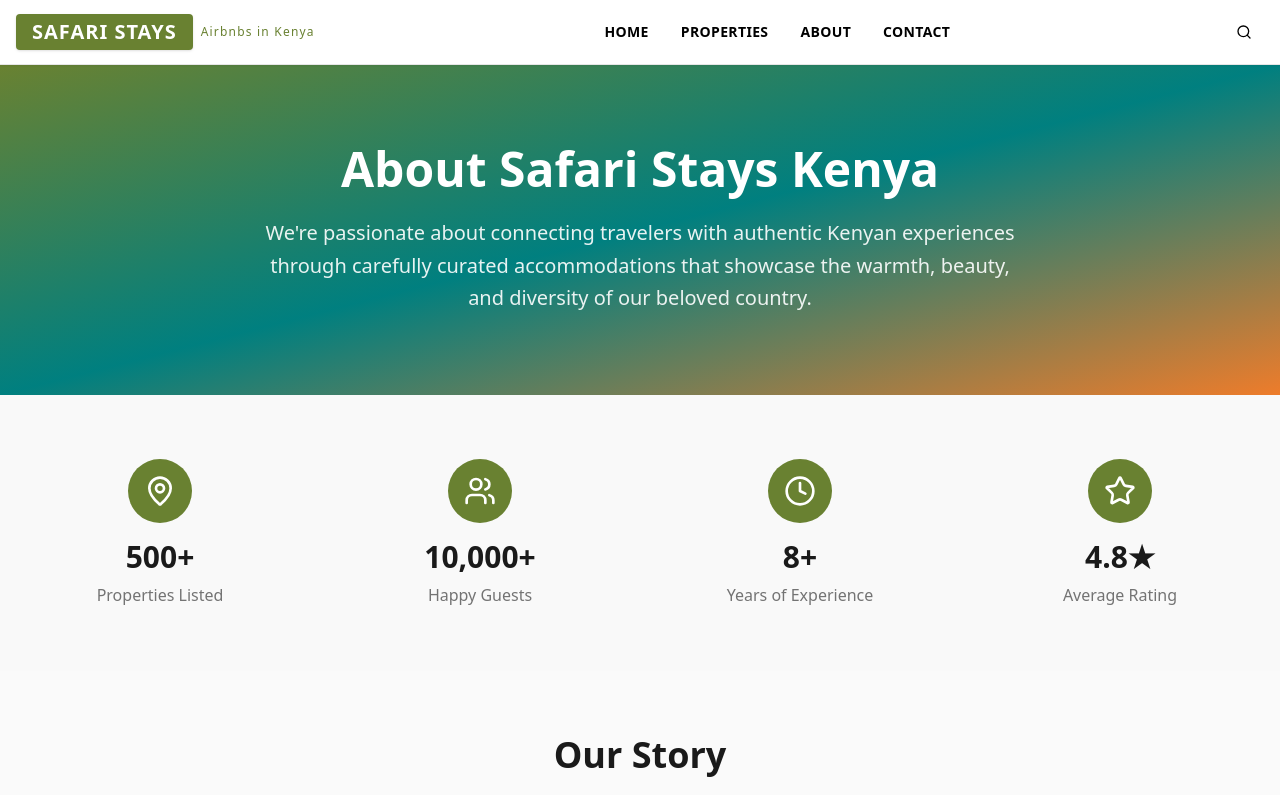
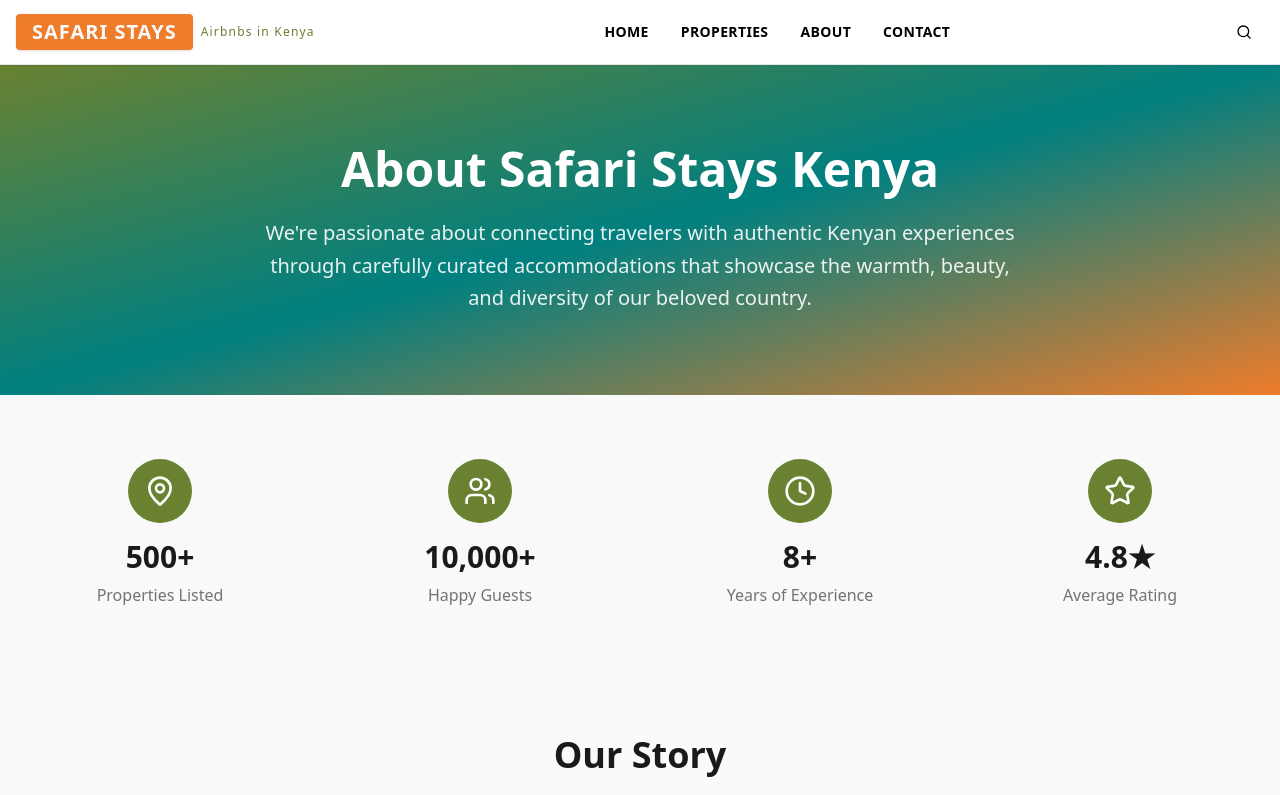
Before and after one commit to an3-bit/stays, a React (Vite) app: page /about in a window 1280 px wide. Shown: the top 795 px of the page. Built offline with nearby package versions, Linux system fonts and the light colour scheme.

Commit message:
Change logo and button colors
Update the logo and button colors to orange.

```diff
--- a/src/components/HeroSection.tsx
+++ b/src/components/HeroSection.tsx
@@ -117,7 +117,7 @@ const HeroSection = () => {
                         <option key={c} value={c} className="text-black bg-white">{c}</option>
                       ))}
                     </select>
-                    <Button type="submit" className="h-12 px-8 bg-white text-primary font-bold text-base tracking-wider shadow-none border-l-2 border-white rounded-none rounded-r-md">Find Your Perfect Stay</Button>
+                    <Button type="submit" className="h-12 px-8 bg-secondary text-secondary-foreground font-bold text-base tracking-wider shadow-none border-l-2 border-white rounded-none rounded-r-md hover:bg-secondary/90">Find Your Perfect Stay</Button>
                   </div>
                 </div>
               </div>
--- a/src/components/Navigation.tsx
+++ b/src/components/Navigation.tsx
@@ -8,7 +8,7 @@ const Navigation = () => {
       <div className="container mx-auto px-4 py-3 flex items-center justify-between">
         {/* Logo */}
         <Link to="/" className="flex items-center space-x-2">
-          <div className="bg-primary text-white px-4 py-2 rounded font-extrabold text-xl tracking-wider uppercase leading-none shadow">
+          <div className="bg-secondary text-secondary-foreground px-4 py-2 rounded font-extrabold text-xl tracking-wider uppercase leading-none shadow">
             Safari Stays
           </div>
           <span className="text-xs text-primary font-light ml-2 tracking-widest">Airbnbs in Kenya</span>
```
